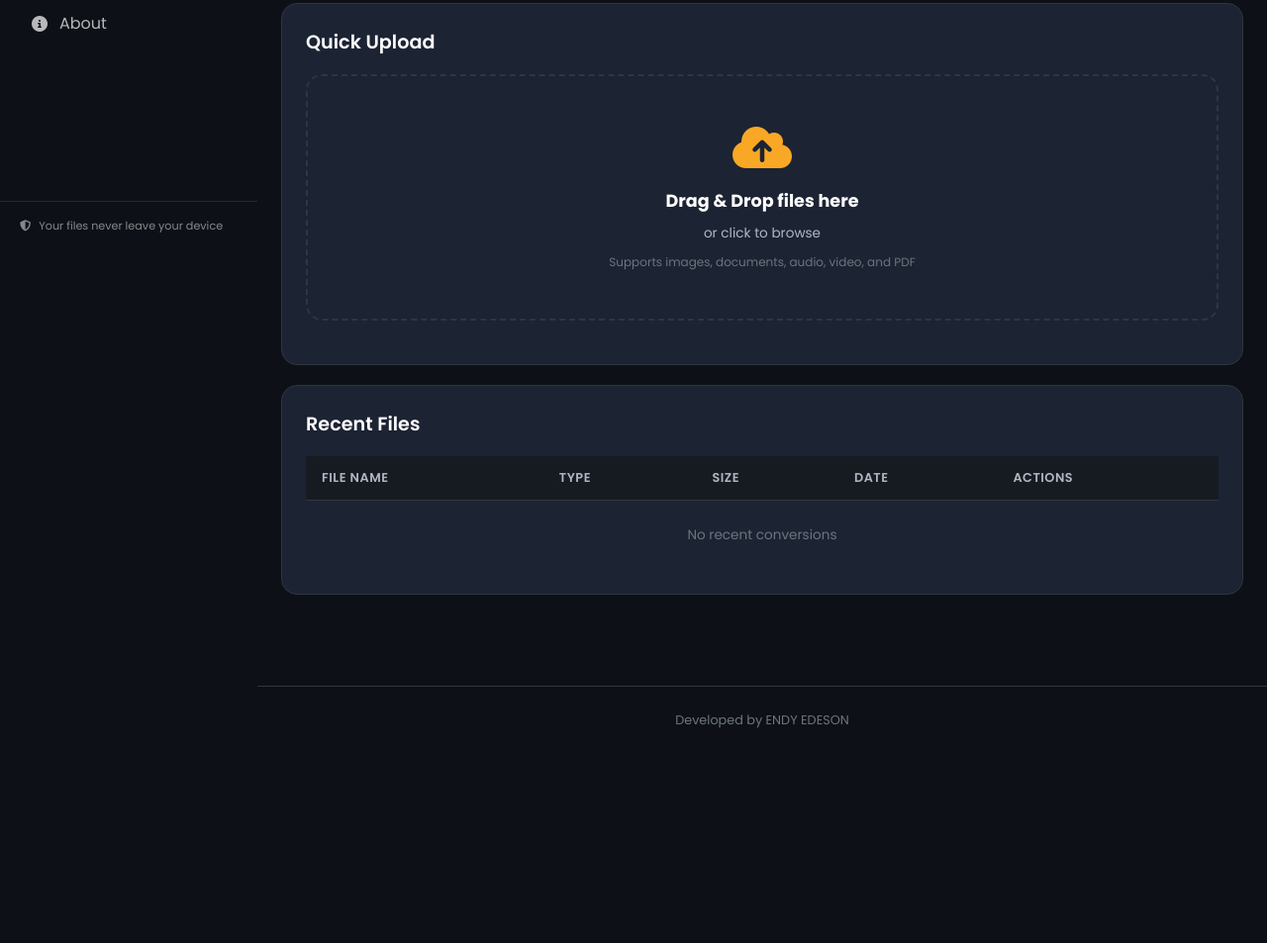
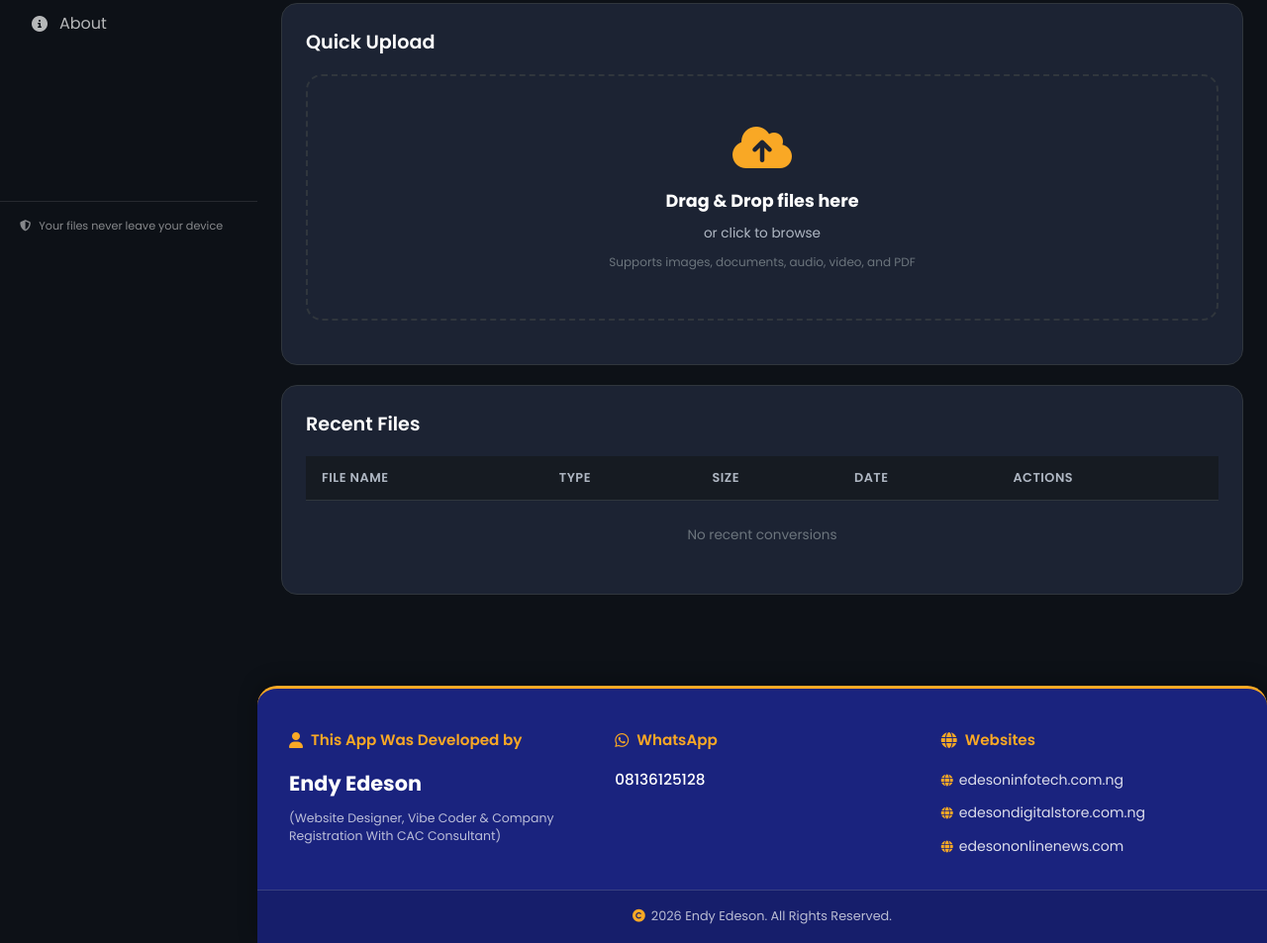
Before and after one commit to endyedeson/Edeson-File-Converter-App, a plain HTML site: page index.html in a window 1280 px wide. Shown: the part 546-1499 px from the top of the page at 99% size. Before the commit the page ends 1309 px from the top, so only its background shows below. Drawn offline with nearby package versions, Linux system fonts and the light colour scheme.

Commit message:
updated the footer section

```diff
--- a/css/responsive.css
+++ b/css/responsive.css
@@ -201,3 +201,35 @@
 .sidebar-overlay.active {
   display: block;
 }
+
+/* ------------------------------------------------------------
+   Footer Responsive
+   ------------------------------------------------------------ */
+@media (max-width: 768px) {
+  .footer-content {
+    grid-template-columns: 1fr;
+    gap: 24px;
+    padding: 32px 20px 20px;
+    text-align: center;
+  }
+
+  .footer-section h4 {
+    justify-content: center;
+  }
+
+  .footer-name {
+    font-size: 1.15rem;
+  }
+
+  .footer-role {
+    font-size: 0.75rem;
+  }
+
+  .footer-websites ul li a {
+    justify-content: center;
+  }
+
+  .footer-bottom {
+    padding: 12px 20px;
+  }
+}
--- a/css/style.css
+++ b/css/style.css
@@ -1135,13 +1135,129 @@ tr:hover td {
    Footer
    ============================================ */
 
-.footer {
+.site-footer {
+  background: var(--primary);
+  color: #ffffff;
+  border-radius: 20px 20px 0 0;
+  border-top: 3px solid var(--secondary);
+  box-shadow: 0 -4px 20px rgba(0, 0, 0, 0.3);
+  margin-top: 48px;
+  overflow: hidden;
+}
+
+.footer-content {
+  display: grid;
+  grid-template-columns: repeat(auto-fit, minmax(220px, 1fr));
+  gap: 32px;
+  padding: 40px 32px 24px;
+  max-width: 1200px;
+  margin: 0 auto;
+}
+
+.footer-section h4 {
+  color: var(--secondary);
+  font-size: 0.95rem;
+  font-weight: 600;
+  margin-bottom: 14px;
+  display: flex;
+  align-items: center;
+  gap: 8px;
+}
+
+.footer-section h4 i {
+  font-size: 1rem;
+}
+
+.footer-name {
+  display: inline-block;
+  color: #ffffff;
+  font-size: 1.3rem;
+  font-weight: 700;
+  text-decoration: none;
+  transition: var(--transition);
+  margin-bottom: 6px;
+}
+
+.footer-name:hover {
+  color: var(--secondary);
+  transform: translateY(-2px);
+  display: inline-block;
+}
+
+.footer-role {
+  color: rgba(255, 255, 255, 0.7);
+  font-size: 0.78rem;
+  line-height: 1.5;
+  margin-top: 4px;
+}
+
+.footer-link {
+  color: #ffffff;
+  text-decoration: none;
+  font-size: 0.95rem;
+  font-weight: 500;
+  transition: var(--transition);
+  display: inline-flex;
+  align-items: center;
+  gap: 6px;
+}
+
+.footer-link:hover {
+  color: var(--secondary);
+  transform: translateX(4px);
+}
+
+.footer-websites ul {
+  list-style: none;
+  padding: 0;
+  margin: 0;
+}
+
+.footer-websites ul li {
+  margin-bottom: 8px;
+}
+
+.footer-websites ul li a {
+  color: rgba(255, 255, 255, 0.85);
+  text-decoration: none;
+  font-size: 0.88rem;
+  transition: var(--transition);
+  display: inline-flex;
+  align-items: center;
+  gap: 6px;
+}
+
+.footer-websites ul li a::before {
+  content: '\f0ac';
+  font-family: 'Font Awesome 6 Free';
+  font-weight: 900;
+  font-size: 0.75rem;
+  color: var(--secondary);
+}
+
+.footer-websites ul li a:hover {
+  color: var(--secondary);
+  transform: translateX(4px);
+}
+
+.footer-bottom {
   text-align: center;
-  padding: 24px;
-  color: var(--text-muted);
+  padding: 16px 32px;
+  border-top: 1px solid rgba(255, 255, 255, 0.15);
+  background: rgba(0, 0, 0, 0.15);
+}
+
+.footer-bottom p {
+  color: rgba(255, 255, 255, 0.7);
   font-size: 0.8rem;
-  border-top: 1px solid var(--border);
-  margin-top: 48px;
+  display: flex;
+  align-items: center;
+  justify-content: center;
+  gap: 6px;
+}
+
+.footer-bottom p i {
+  color: var(--secondary);
 }
 
 /* ============================================
--- a/index.html
+++ b/index.html
@@ -663,7 +663,33 @@
         </section>
 
         <!-- Footer -->
-        <footer class="footer">Developed by ENDY EDESON</footer>
+        <footer class="site-footer">
+            <div class="footer-content">
+                <div class="footer-section footer-developer">
+                    <h4><i class="fas fa-user"></i> This App Was Developed by</h4>
+                    <a href="https://wa.me/2348136125128" target="_blank" rel="noopener noreferrer" class="footer-name">Endy Edeson</a>
+                    <p class="footer-role">(Website Designer, Vibe Coder &amp; Company Registration With CAC Consultant)</p>
+                </div>
+
+                <div class="footer-section footer-contact">
+                    <h4><i class="fab fa-whatsapp"></i> WhatsApp</h4>
+                    <a href="https://wa.me/2348136125128" target="_blank" rel="noopener noreferrer" class="footer-link">08136125128</a>
+                </div>
+
+                <div class="footer-section footer-websites">
+                    <h4><i class="fas fa-globe"></i> Websites</h4>
+                    <ul>
+                        <li><a href="https://edesoninfotech.com.ng" target="_blank" rel="noopener noreferrer">edesoninfotech.com.ng</a></li>
+                        <li><a href="https://edesondigitalstore.com.ng" target="_blank" rel="noopener noreferrer">edesondigitalstore.com.ng</a></li>
+                        <li><a href="https://edesononlinenews.com" target="_blank" rel="noopener noreferrer">edesononlinenews.com</a></li>
+                    </ul>
+                </div>
+            </div>
+
+            <div class="footer-bottom">
+                <p><i class="fas fa-copyright"></i> 2026 Endy Edeson. All Rights Reserved.</p>
+            </div>
+        </footer>
     </main>
 
     <!-- Toast Container -->
```
